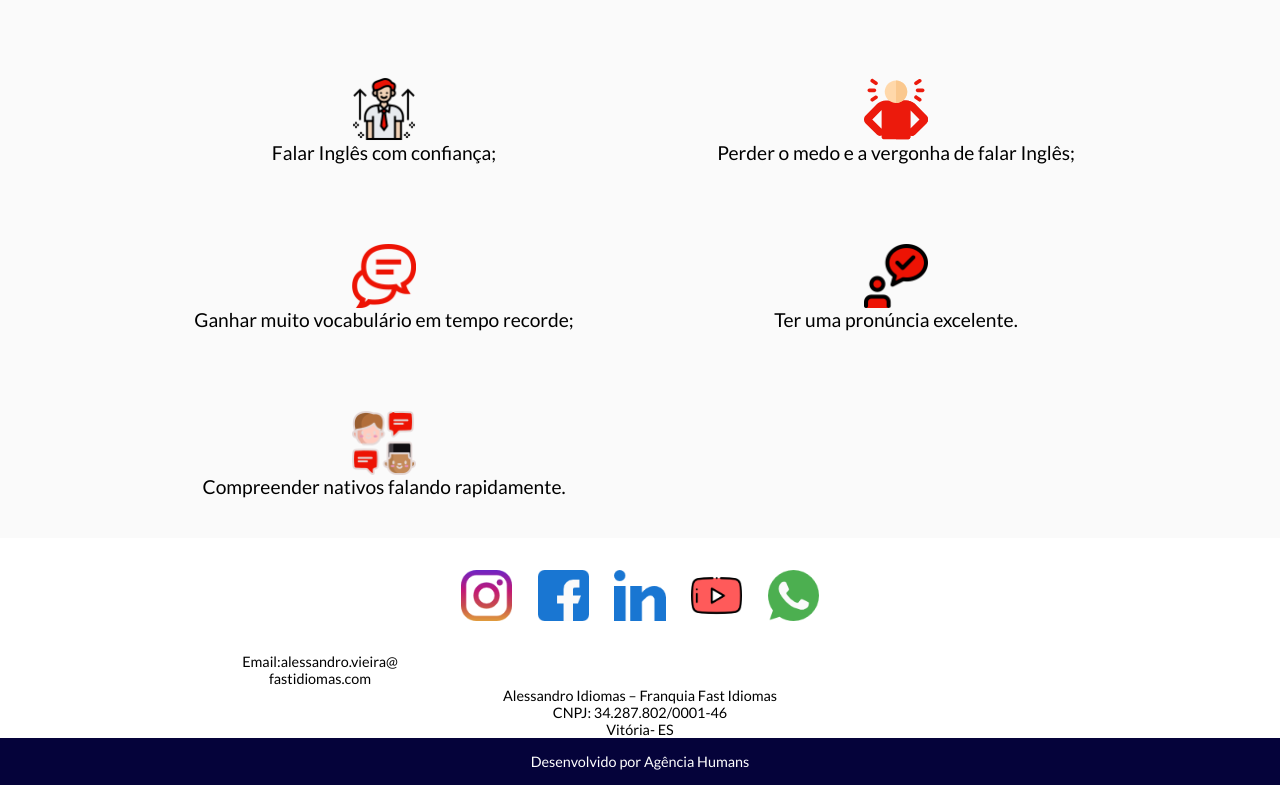
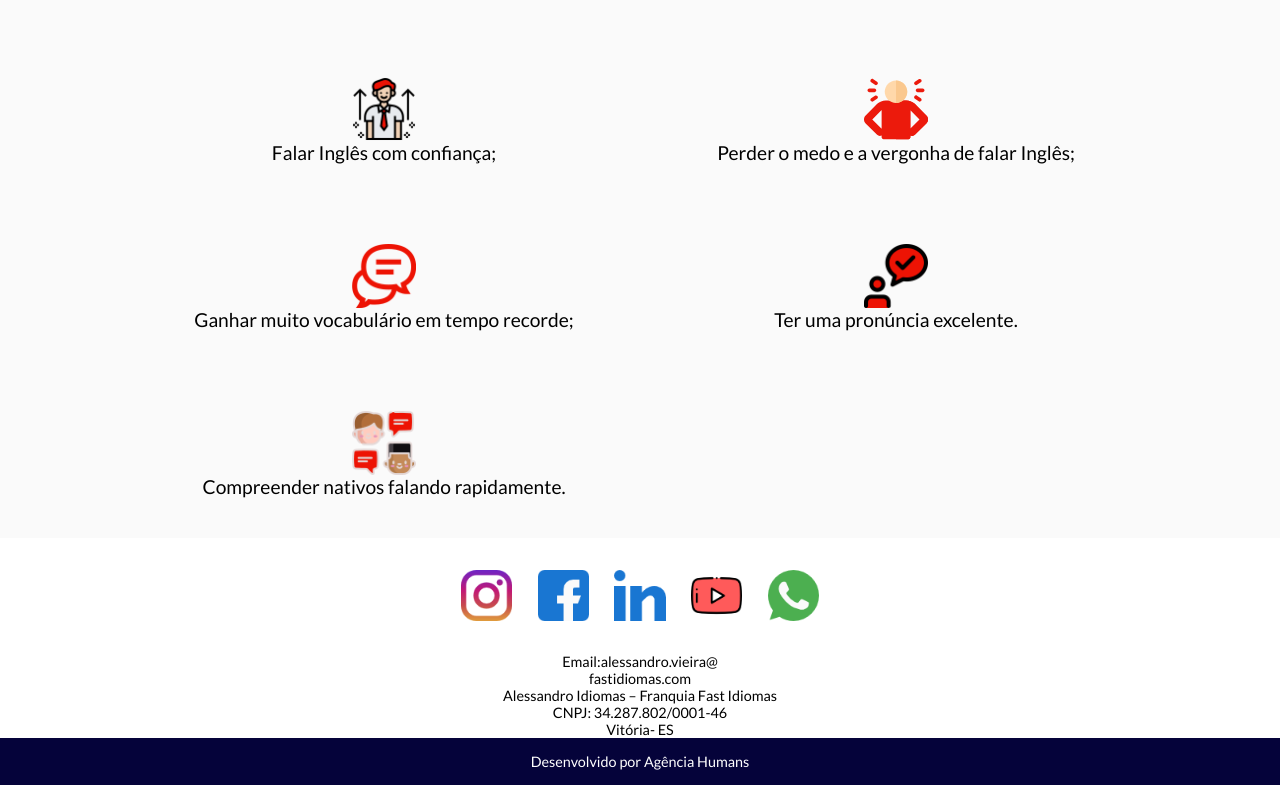
Before and after one commit to emanoelsalmeida/alessandro-lp, a plain HTML site: page index.html in a window 1280 px wide. Shown: the part 1301-2086 px from the top of the page. Drawn offline with Linux system fonts and the light colour scheme.

Commit message:
Add files via upload

```diff
--- a/index.html
+++ b/index.html
@@ -608,7 +608,7 @@
 
              </div>
                   <div class="text-p3">
-                    <p style="width: 50%;">
+                    <p >
 
                       Email:alessandro.vieira@ <br>
                       fastidiomas.com
```
